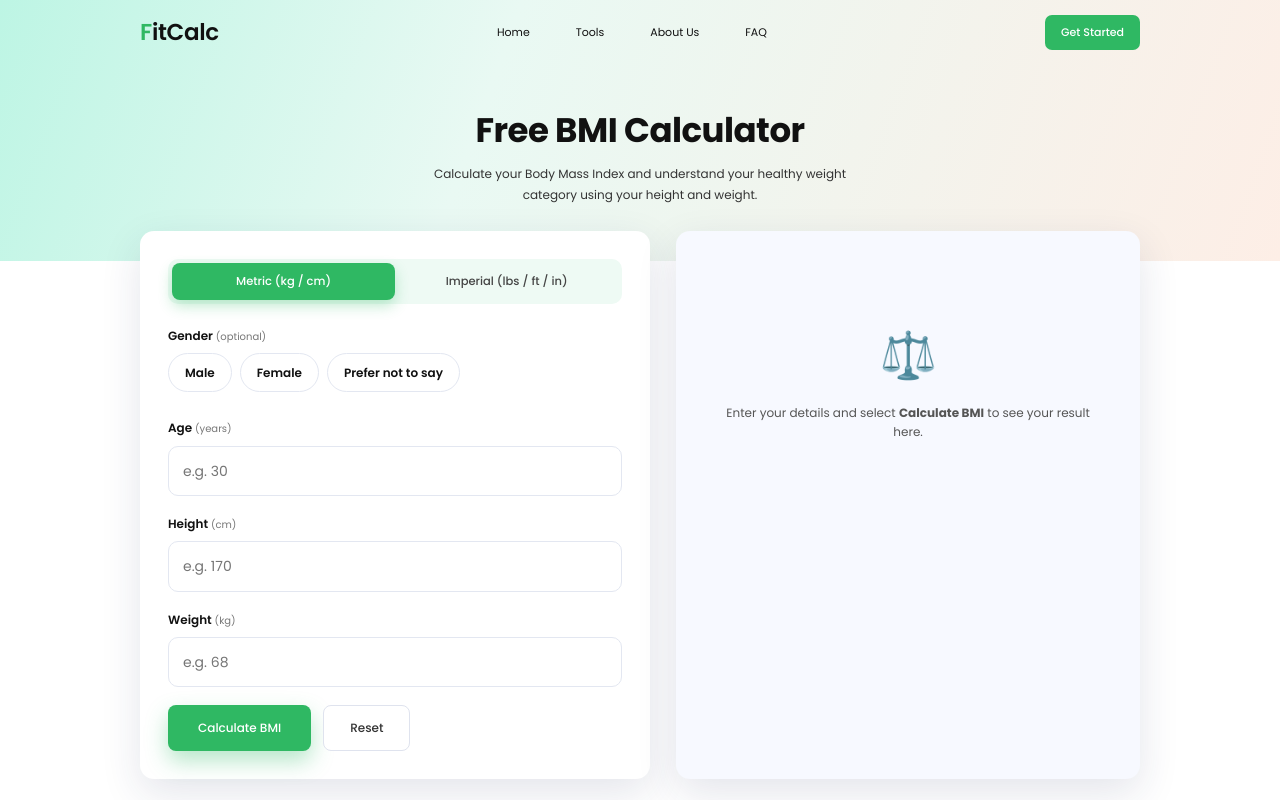
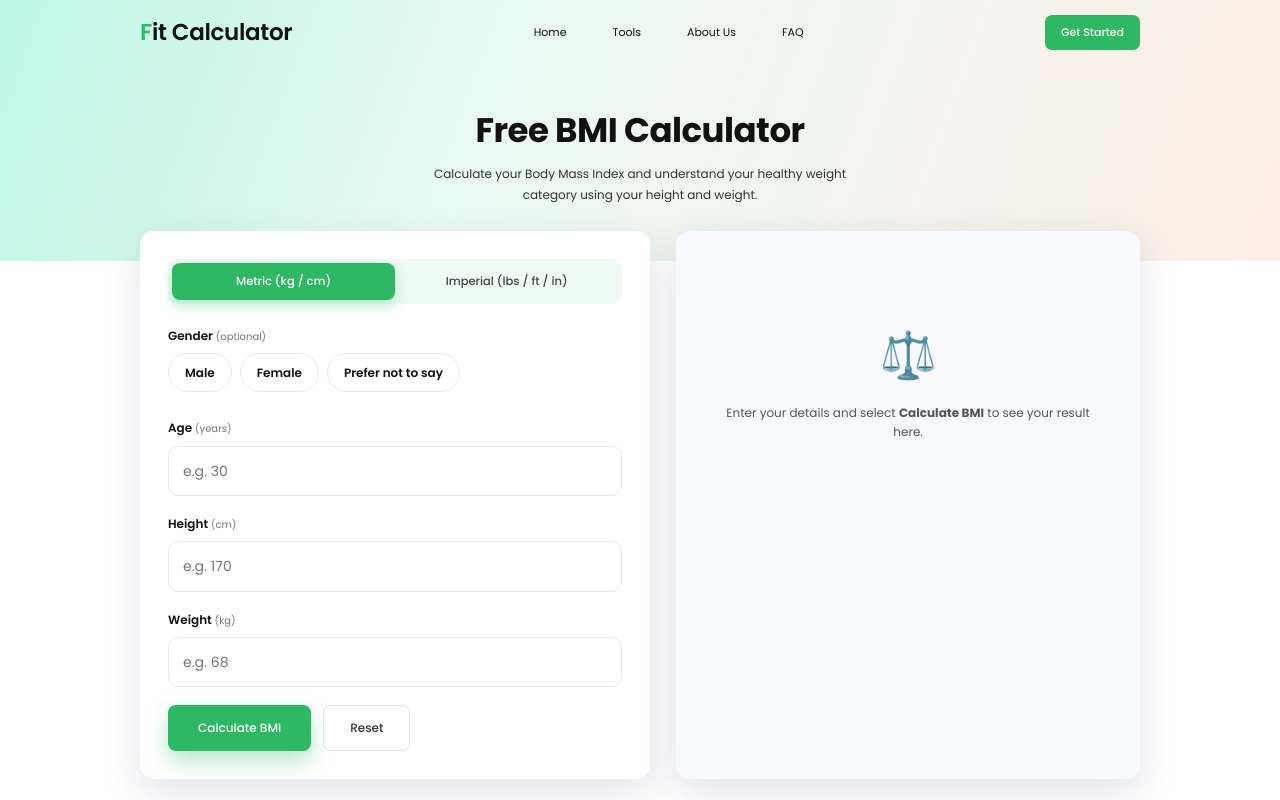
Before and after one commit to jaimuhary010/FitCalc-, a plain HTML site: page bmi.html in a window 1280 px wide. Shown: the top 800 px of the page. Drawn offline with Linux system fonts and the light colour scheme.

Commit message:
Update bmi.html

```diff
--- a/bmi.html
+++ b/bmi.html
@@ -15,7 +15,7 @@
 
 <header class="hero page-hero" id="home">
   <nav class="nav container">
-    <a href="index.html#home" class="logo"><span>F</span>itCalc</a>
+    <a href="index.html#home" class="logo"><span>F</span>it Calculator</a>
     <button class="menu-btn" aria-label="Menu" aria-expanded="false"><i></i><i></i><i></i></button>
     <ul class="links">
       <li><a href="index.html#home">Home</a></li>
@@ -148,7 +148,7 @@
 <footer class="footer">
   <div class="container fgrid">
     <div class="fbrand">
-      <a href="index.html#home" class="logo"><span>F</span>itCalc</a>
+      <a href="index.html#home" class="logo"><span>F</span>it Calculator</a>
       <p>Simple and free fitness calculators to help you understand your health and wellness.</p>
     </div>
     <div><h4>Quick Links</h4><ul>
@@ -163,7 +163,7 @@
     <div><h4>Legal Links</h4><ul>
       <li><a href="privacy-policy.html">Privacy Policy</a></li><li><a href="terms.html">Terms &amp; Conditions</a></li><li><a href="disclaimer.html">Disclaimer</a></li><li><a href="contact.html">Contact Us</a></li></ul></div>
   </div>
-  <p class="copy">© 2026 FitCalc. All Rights Reserved.</p>
+  <p class="copy">© 2026 Fit Calculator. All Rights Reserved.</p>
 </footer>
 
 <script src="script.js"></script>
```
